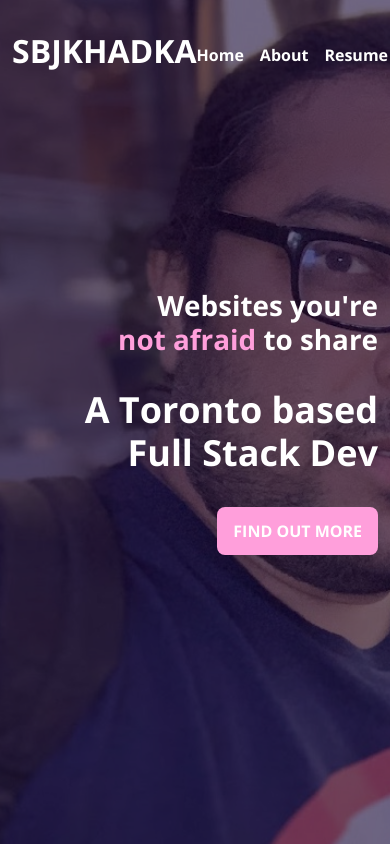
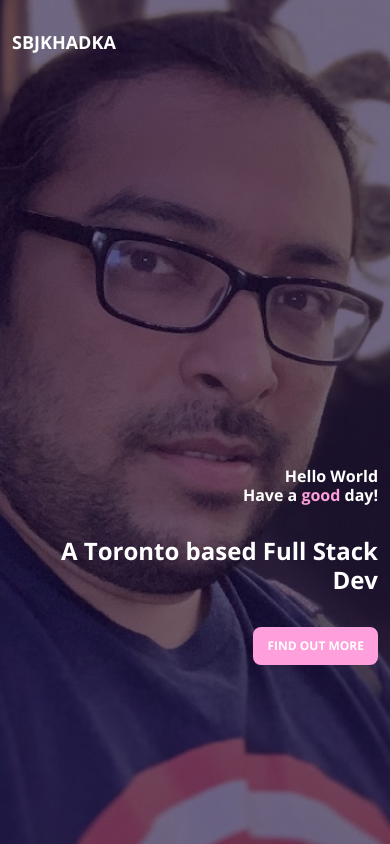
Before and after one commit to sbjkhadka/subarna-portfolio, an Angular app: page / in a window 390 px wide. Shown: the top 844 px of the page. Built offline with nearby package versions, Linux system fonts and the light colour scheme; a web font is replaced by a local one.

Commit message:
Responsive layout for main page done

```diff
--- a/src/app/app.component.scss
+++ b/src/app/app.component.scss
@@ -10,4 +10,9 @@
     margin: 0 auto;
     padding-left: 128px;
     padding-right: 128px;
+    @media (max-width: 1024px) {
+        padding-left: 64px;
+        padding-right: 64px;
+
+    }
 }
--- a/src/app/header/header.component.html
+++ b/src/app/header/header.component.html
@@ -1,15 +1,15 @@
 <app-navbar class="fixed-top"></app-navbar>
-<!-- <img src="../../assets/images/cover.jpg" class="vw-100 vh-100" /> -->
+
 <main>
     <section class="banner">
         <div class="container">
+            <div><br><br><br><br><br><br><br><br><br><br><br><br></div>
             <h1>
-                Websites you're <br class="hide-mob">
-                <span>not afraid</span> to share
+                Hello World <br class="hide-mob">
+                Have a <span>good</span> day!
             </h1>
             <h3>A Toronto based Full Stack Dev</h3>
             <a href="#" class="button">Find out more</a>
-
         </div>
     </section>
 </main>
--- a/src/app/header/header.component.scss
+++ b/src/app/header/header.component.scss
@@ -1,16 +1,19 @@
 main {
   section.banner {
-        color: #FFF;
+    color: #fff;
     position: relative;
     min-height: 100vh;
     display: flex;
     align-items: center;
 
-        background-image: url('../../assets/images/my_cover.jpg');
+    background-image: url("../../assets/images/my_cover.jpg");
     background-position: top left;
     background-size: cover;
+    @media (max-width: 767px) {
+      background-position: -195px 0px;
+    }
     &:after {
-            content: '';
+      content: "";
       display: block;
       position: absolute;
       left: 0;
@@ -18,26 +21,43 @@ main {
       top: 0;
       bottom: 0;
       z-index: 0;
-            background-color: #12002F;
+      background-color: #12002f;
       opacity: 0.6;
     }
     .container {
       position: relative;
       z-index: 1;
       text-align: right;
-            font-family: 'Open Sans', sans-serif;
+      font-family: "Open Sans", sans-serif;
+      div {
+          @media (min-width: 821px) {
+          display: none;
+        }
+      }
+      div {
+        @media (max-width: 1205px) {
+          display: block;
+        }
+      }
+
       h1 {
-                font-size: 72;
+        font-size: 36px;
         color: inherit;
         margin-bottom: 32px;
         span {
-                    color: #FF9FDB;
+          color: #ff9fdb;
+        }
+        @media (max-width: 767px) {
+          font-size: 16px;
         }
       }
       h3 {
         font-size: 36px;
         margin-bottom: 32px;
         font-weight: 400;
+        @media (max-width: 767px) {
+          font-size: 24px;
+        }
       }
     }
   }
@@ -45,12 +65,15 @@ main {
 
 .button {
   display: inline-block;
-    color: #FFF;
-    background-color: #FF9FDB;
+  color: #fff;
+  background-color: #ff9fdb;
   padding: 12px 16px;
   border-radius: 8px;
   text-decoration: none;
   text-transform: uppercase;
   font-weight: bold;
-
+  @media (max-width: 767px) {
+    font-size: 12px;
+    padding: 10px 14px;
   }
+}
--- a/src/app/header/navbar/navbar.component.html
+++ b/src/app/header/navbar/navbar.component.html
@@ -8,5 +8,6 @@
         <a href="#">Projects</a>
         <a href="#">Contact</a>
     </nav>
+
   </div>
 </header>
--- a/src/app/header/navbar/navbar.component.scss
+++ b/src/app/header/navbar/navbar.component.scss
@@ -3,6 +3,7 @@
 // font-family: 'Open Sans', sans-serif;
 // font-family: 'Orelega One', cursive;
 // font-family: 'Staatliches', cursive;
+
 .header-scrolling {
     background-color: #12002F;
     .container {
@@ -26,19 +27,19 @@ header {
     width: 100%;
     font-family: 'Open Sans', sans-serif;
     .container {
-        // padding-top: 32px;
-        // padding-bottom: 32px;
         display: flex;
         justify-content: space-between;
         align-items: center;
-
         h2 {
             color: inherit;
             text-transform: uppercase;
             font-size: 32px;
             font-weight: 900;
+              @media (max-width: 767px) {
+                font-size: 18px;
+            }
             span {
-                font-weight: 600;;
+                font-weight: 600;
             }
         }
         nav {
@@ -46,6 +47,9 @@ header {
             display: grid;
             grid-gap: 16px;
             grid-template-columns: repeat(5, auto);
+            @media (max-width: 767px) {
+                display: none;
+            }
             a{
                 color: inherit;
                 font-size: 16px;
```
Lines whose indentation alone changed are shown as unchanged.
